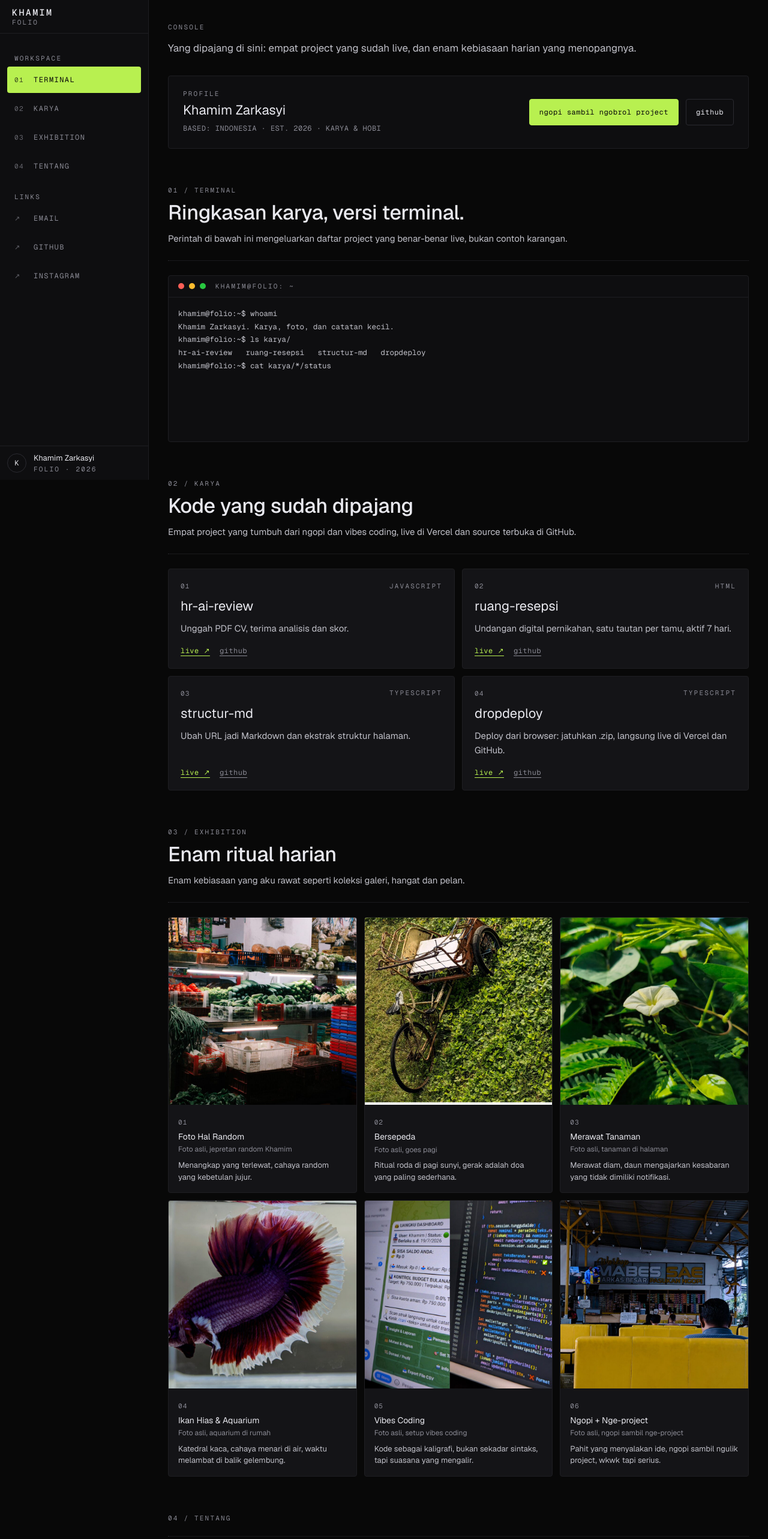
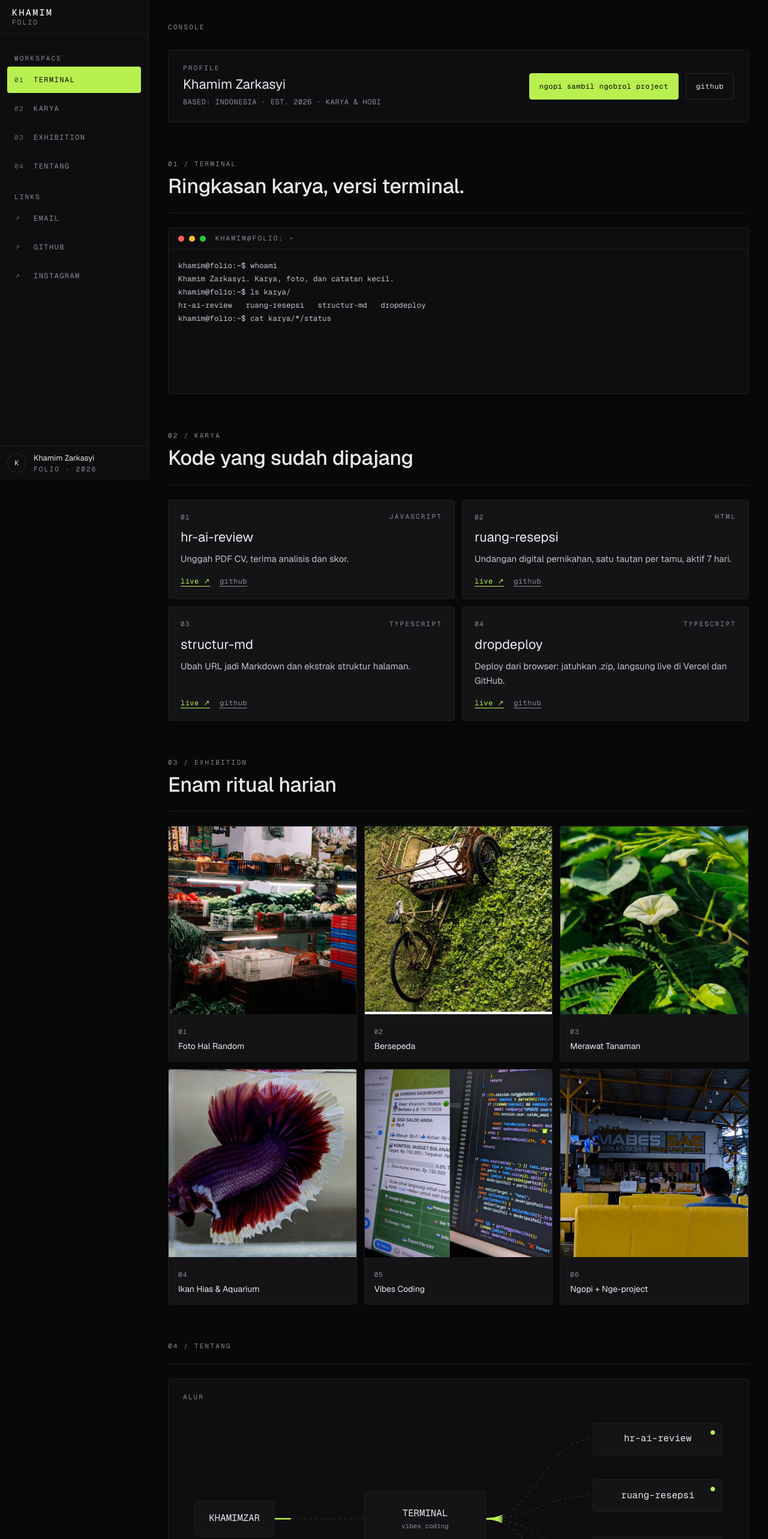
Before and after one commit to khamimzarr/khamim-portfolio, a Next.js app: page / in a window 1280 px wide. Shown: the top 2566 px of the page at 60% size. Built offline with nearby package versions, Linux system fonts and the light colour scheme.

Commit message:
copy: remove the marked explanatory lines and the hobby captions

```diff
--- a/src/app/page.tsx
+++ b/src/app/page.tsx
@@ -4,46 +4,13 @@ import Reveal from "@/components/Reveal";
 import RoutingDiagram from "@/components/RoutingDiagram";
 import Terminal from "@/components/Terminal";
 
-const HERO_LINE =
-  "Yang dipajang di sini: empat project yang sudah live, dan enam kebiasaan harian yang menopangnya.";
-
 const vignettes = [
-  {
-    title: "Foto Hal Random",
-    desc: "Menangkap yang terlewat, cahaya random yang kebetulan jujur.",
-    img: "/hobi/foto-random.jpg",
-    caption: "Foto asli, jepretan random Khamim",
-  },
-  {
-    title: "Bersepeda",
-    desc: "Ritual roda di pagi sunyi, gerak adalah doa yang paling sederhana.",
-    img: "/hobi/bersepeda.jpg",
-    caption: "Foto asli, goes pagi",
-  },
-  {
-    title: "Merawat Tanaman",
-    desc: "Merawat diam, daun mengajarkan kesabaran yang tidak dimiliki notifikasi.",
-    img: "/hobi/tanaman.jpg",
-    caption: "Foto asli, tanaman di halaman",
-  },
-  {
-    title: "Ikan Hias & Aquarium",
-    desc: "Katedral kaca, cahaya menari di air, waktu melambat di balik gelembung.",
-    img: "/hobi/ikan.jpg",
-    caption: "Foto asli, aquarium di rumah",
-  },
-  {
-    title: "Vibes Coding",
-    desc: "Kode sebagai kaligrafi, bukan sekadar sintaks, tapi suasana yang mengalir.",
-    img: "/hobi/coding.jpg",
-    caption: "Foto asli, setup vibes coding",
-  },
-  {
-    title: "Ngopi + Nge-project",
-    desc: "Pahit yang menyalakan ide, ngopi sambil ngulik project, wkwk tapi serius.",
-    img: "/hobi/ngopi.jpg",
-    caption: "Foto asli, ngopi sambil nge-project",
-  },
+  { title: "Foto Hal Random", img: "/hobi/foto-random.jpg" },
+  { title: "Bersepeda", img: "/hobi/bersepeda.jpg" },
+  { title: "Merawat Tanaman", img: "/hobi/tanaman.jpg" },
+  { title: "Ikan Hias & Aquarium", img: "/hobi/ikan.jpg" },
+  { title: "Vibes Coding", img: "/hobi/coding.jpg" },
+  { title: "Ngopi + Nge-project", img: "/hobi/ngopi.jpg" },
 ];
 
 const projects = [
@@ -115,7 +82,6 @@ export default function Home() {
           <section id="top">
             <p className="eyebrow">Console</p>
             <h1 className="sr-only">Khamim Zarkasyi</h1>
-            <p className="mt-4 max-w-[70ch] text-[17px] leading-[1.6] text-[#c0c0c8]">{HERO_LINE}</p>
 
             <div className="panel mt-8 flex flex-col justify-between gap-6 p-5 md:flex-row md:items-center md:p-6">
               <div>
@@ -143,12 +109,7 @@ export default function Home() {
 
           {/* Terminal */}
           <section id="terminal" className="scroll-mt-16 pt-16">
-            <SectionHead
-              index="01"
-              label="Terminal"
-              title="Ringkasan karya, versi terminal."
-              description="Perintah di bawah ini mengeluarkan daftar project yang benar-benar live, bukan contoh karangan."
-            />
+            <SectionHead index="01" label="Terminal" title="Ringkasan karya, versi terminal." />
             <Reveal className="mt-6">
               <Terminal />
             </Reveal>
@@ -156,12 +117,7 @@ export default function Home() {
 
           {/* Karya */}
           <section id="karya" className="scroll-mt-16 pt-16">
-            <SectionHead
-              index="02"
-              label="Karya"
-              title="Kode yang sudah dipajang"
-              description="Empat project yang tumbuh dari ngopi dan vibes coding, live di Vercel dan source terbuka di GitHub."
-            />
+            <SectionHead index="02" label="Karya" title="Kode yang sudah dipajang" />
             <div className="mt-6 grid gap-3 md:grid-cols-2">
               {projects.map((p, i) => (
                 <article key={p.name} className="tile flex flex-col gap-3 p-5">
@@ -198,19 +154,14 @@ export default function Home() {
 
           {/* Exhibition */}
           <section id="exhibition" className="scroll-mt-16 pt-16">
-            <SectionHead
-              index="03"
-              label="Exhibition"
-              title="Enam ritual harian"
-              description="Enam kebiasaan yang aku rawat seperti koleksi galeri, hangat dan pelan."
-            />
+            <SectionHead index="03" label="Exhibition" title="Enam ritual harian" />
             <div className="mt-6 grid grid-cols-2 gap-3 md:grid-cols-3">
               {vignettes.map((v, i) => (
                 <figure key={v.title} className="tile overflow-hidden">
                   <div className="relative aspect-square overflow-hidden">
                     <Image
                       src={v.img}
-                      alt={v.caption}
+                      alt={`${v.title}, foto asli Khamim`}
                       fill
                       sizes="(max-width: 768px) 50vw, 33vw"
                       className="object-cover"
@@ -221,8 +172,6 @@ export default function Home() {
                       {String(i + 1).padStart(2, "0")}
                     </span>
                     <p className="mt-1 text-[14px] leading-[1.3] text-[#e8e8ee]">{v.title}</p>
-                    <p className="mt-1 text-[12px] leading-[1.4] text-[#8a8a94]">{v.caption}</p>
-                    <p className="mt-2 text-[13px] leading-[1.5] text-[#c0c0c8]">{v.desc}</p>
                   </figcaption>
                 </figure>
               ))}
```
Also changed, not shown: 1 other file (tests, documents, lock files or other folders).
